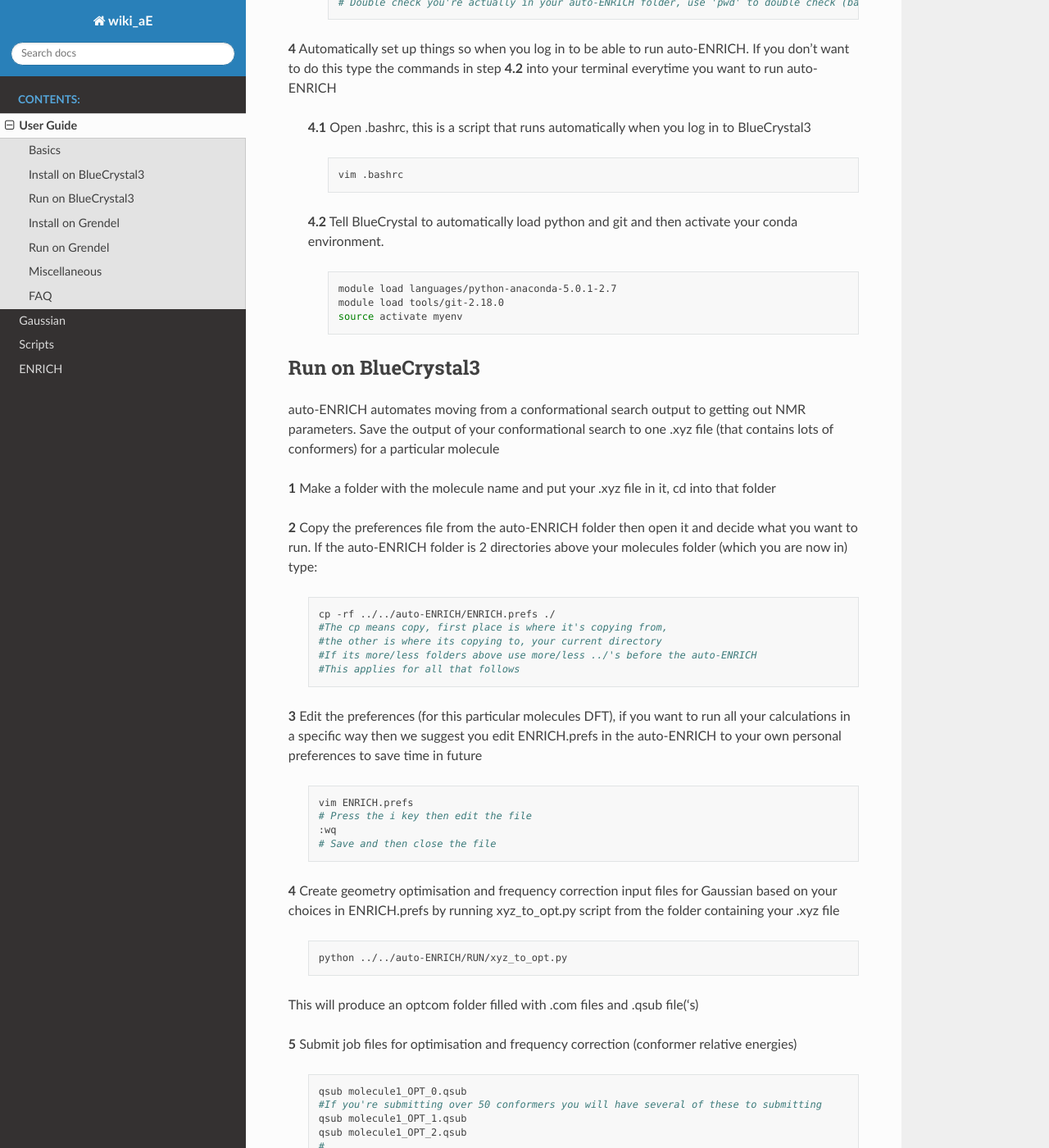
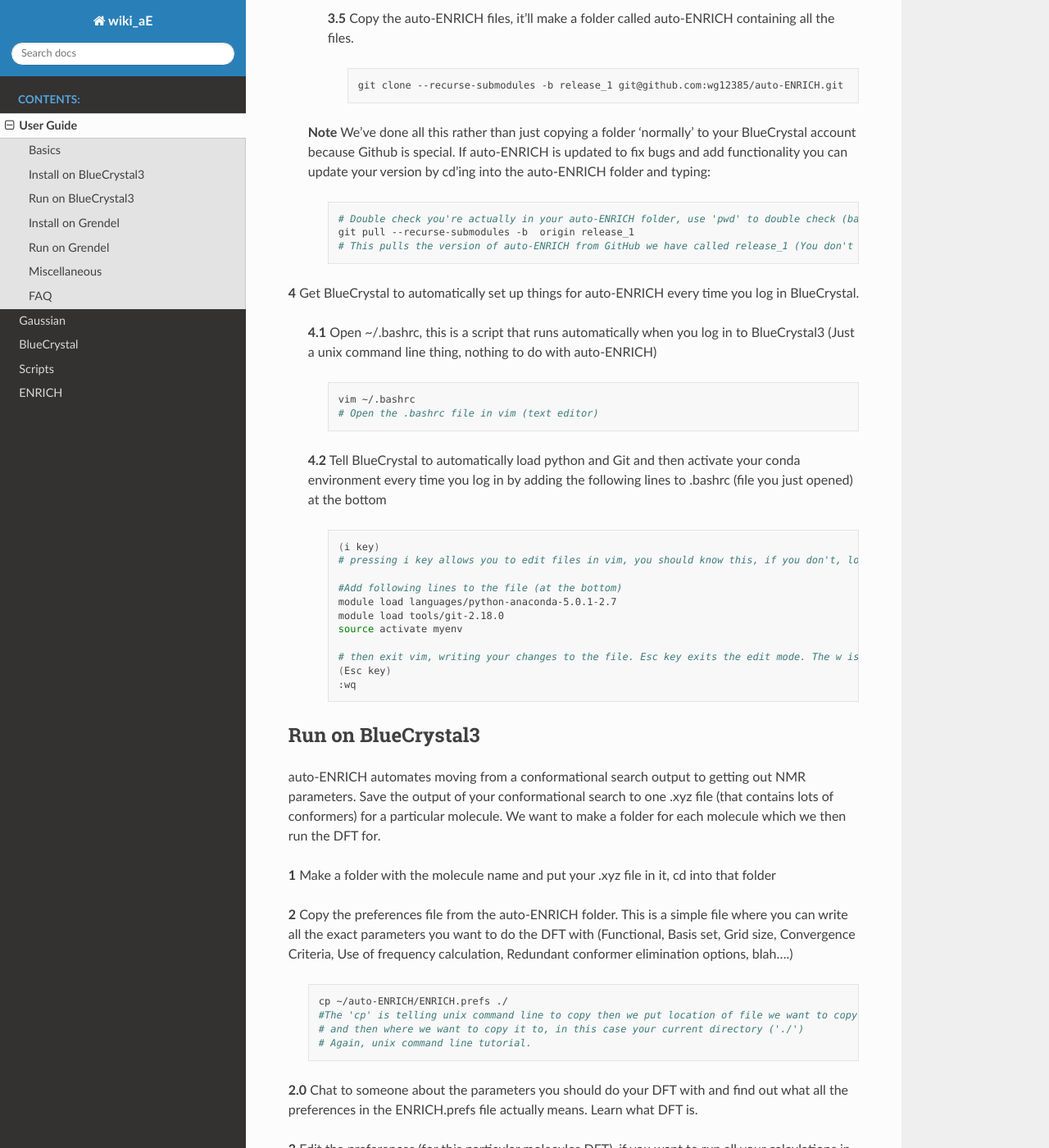
Before and after one commit to wg12385/wiki_aE, a Sphinx documentation site: the page built from docs/source/user_guide.rst, in a window 1280 px wide and 1400 px high, scrolled down 3021 px. Shown: the whole window at 82% size. Built offline with Sphinx 7.4.7 and the Read the Docs theme 2.0.0, drawn with Linux system fonts in a browser that asks for light colours; some of the changed text lies outside the part shown.

Commit message:
Updated user instructions

```diff
--- a/docs/source/user_guide.rst
+++ b/docs/source/user_guide.rst
@@ -19,7 +19,7 @@
     # Then press enter to run command
     # Helpful extra instructions, do not type this into the terminal window
 
-Must learn basic linux commands,
+Must learn basic unix commands,
    .. code-block:: bash
 
      pwd
@@ -33,6 +33,9 @@
 
 auto-ENRICH is a set of python scripts to assist you in extracting and computing NMR parameters and conformer energies from molecular mechanics results using Gaussian. Find out what Gaussian is if you don't know.
 
+BlueCrystal is a computing cluster. A room full of computers you can get to do calculations for you. We make Gaussian input files (.com files) specifying a certain thing we want Gaussian to do then submit them to BlueCrystal for random computers in the BlueCrystal to run and give back the answers. For reference your computer (probably) has 4 cores, on BlueCrystal you can sometimes use up to 400 cores at once. Running DFT is computationally very expensive so doing it on your personal laptop would take forever - hence we use BlueCrystal.
+
+We'd recommend you use Maestro (the free academic license version, most up to date version please) to view molecules. The .xyz files generated in some of auto-ENRICH should be draggable directly into Maestro to view.
 
 
 .. _install_bc3:
@@ -51,7 +54,7 @@
       .. code-block:: bash
 
         cd
-        # This moves you to your home directory
+        # This moves you to your home directory, this is basic unix command line, please learn.
 
     **2.1** Load the conda module. This allows you to easily import modules (packs of pre-built code from other people) into Python (the programming language) to use. Top keep track of all the modules we load them into a particular 'environment'
 
@@ -85,18 +88,19 @@
       .. code-block:: bash
 
         vim ~/.ssh/id_dsa.pub
-        # vim bit at the start means use vim (text editing package) to open the file ~/blah. The ~/ is linux shorthand for your 'root' directory (the one you move to when you cd, it's basically your home folder. If you don't know what cd does, please go back to start and do a Linux tutorial).
+        # vim bit at the start means use vim (text editing package) to open the file ~/blah. The ~/ is unix command line shorthand for your 'root' directory (the one you move to when you cd, it's basically your home folder. If you don't know what cd does, please go back to start and do a unix command line tutorial).
 
       .. figure::  _static/sshkey.png
 
         Example ssh key
 
-   **3.2** Copy the key (all that text) then type :q! to exit
+   **3.2** Copy the key (all that text) then exit vim
 
       .. code-block:: bash
 
+        (Esc key)
         :q!
-        # Close file, this is basic use of vim, you should understand this.
+        # Closes file (without editing), this is basic use of vim, you should understand this.
 
    **3.3** On Normal Computer: Login to Github.com (after making an account) then go to Settings - SSH and GPG keys - New SSH key and paste the key and give it a simple title like BlueCrystal3. Github is a website that we store our auto-ENRICH code on, by giving it your SSH key we are allowing your BlueCrystal account to access your Github account.
 
@@ -110,7 +114,7 @@
 
          module load tools/git-2.18.0
 
-   **3.5** On BlueCrystal: Copy the auto-ENRICH files, it'll make a folder called auto-ENRICH containing all the files.
+   **3.5** Copy the auto-ENRICH files, it'll make a folder called auto-ENRICH containing all the files.
 
       .. code-block:: bash
 
@@ -120,43 +124,55 @@
 
       .. code-block:: bash
 
+        # Double check you're actually in your auto-ENRICH folder, use 'pwd' to double check (basic unix command line, please learn.) then
         git pull --recurse-submodules -b  origin release_1
-        # Double check you're actually in your auto-ENRICH folder, use 'pwd' to double check (basic linux, please learn.)
+        # This pulls the version of auto-ENRICH from GitHub we have called release_1 (You don't need to know about the recurse submodules bit)
 
-**4** Automatically set up things so when you log in to be able to run auto-ENRICH. If you don't want to do this type the commands in step **4.2** into your terminal everytime you want to run auto-ENRICH
+**4** Get BlueCrystal to automatically set up things for auto-ENRICH every time you log in BlueCrystal.
 
-  **4.1** Open .bashrc, this is a script that runs automatically when you log in to BlueCrystal3
+  **4.1** Open ~/.bashrc, this is a script that runs automatically when you log in to BlueCrystal3 (Just a unix command line thing, nothing to do with auto-ENRICH)
 
       .. code-block:: bash
 
-        vim .bashrc
+        vim ~/.bashrc
+        # Open the .bashrc file in vim (text editor)
 
-  **4.2** Tell BlueCrystal to automatically load python and git and then activate your conda environment.
+  **4.2** Tell BlueCrystal to automatically load python and Git and then activate your conda environment every time you log in by adding the following lines to .bashrc (file you just opened) at the bottom
 
       .. code-block:: bash
 
+        (i key)
+        # pressing i key allows you to edit files in vim, you should know this, if you don't, look up a vim tutorial
+
+        #Add following lines to the file (at the bottom)
         module load languages/python-anaconda-5.0.1-2.7
         module load tools/git-2.18.0
         source activate myenv
+
+        # then exit vim, writing your changes to the file. Esc key exits the edit mode. The w is write, q is quit.
+        (Esc key)
+        :wq
+
 
 .. _run_bc3:
 
 Run on BlueCrystal3
 ========================================
 
-auto-ENRICH automates moving from a conformational search output to getting out NMR parameters. Save the output of your conformational search to one .xyz file (that contains lots of conformers) for a particular molecule
+auto-ENRICH automates moving from a conformational search output to getting out NMR parameters. Save the output of your conformational search to one .xyz file (that contains lots of conformers) for a particular molecule. We want to make a folder for each molecule which we then run the DFT for.
 
 **1** Make a folder with the molecule name and put your .xyz file in it, cd into that folder
 
-**2** Copy the preferences file from the auto-ENRICH folder then open it and decide what you want to run. If the auto-ENRICH folder is 2 directories above your molecules folder (which you are now in) type:
+**2** Copy the preferences file from the auto-ENRICH folder. This is a simple file where you can write all the exact parameters you want to do the DFT with (Functional, Basis set, Grid size, Convergence Criteria, Use of frequency calculation, Redundant conformer elimination options, blah....)
 
    .. code-block:: bash
 
-    cp -rf ../../auto-ENRICH/ENRICH.prefs ./
-    #The cp means copy, first place is where it's copying from,
-    #the other is where its copying to, your current directory
-    #If its more/less folders above use more/less ../'s before the auto-ENRICH
-    #This applies for all that follows
+    cp ~/auto-ENRICH/ENRICH.prefs ./
+    #The 'cp' is telling unix command line to copy then we put location of file we want to copy ('~/auto-ENRICH/ENRICH.prefs'),
+    # and then where we want to copy it to, in this case your current directory ('./')
+    # Again, unix command line tutorial.
+
+**2.0** Chat to someone about the parameters you should do your DFT with and find out what all the preferences in the ENRICH.prefs file actually means. Learn what DFT is.
 
 
 **3** Edit the preferences (for this particular molecules DFT), if you want to run all your calculations in a specific way then we suggest you edit ENRICH.prefs in the auto-ENRICH to your own personal preferences to save time in future
@@ -165,26 +181,38 @@
 
      vim ENRICH.prefs
      # Press the i key then edit the file
+
+     # After editing...
+     (Esc key)
      :wq
-     # Save and then close the file
+     # This saves and closes the file
 
-**4** Create geometry optimisation and frequency correction input files for Gaussian based on your choices in ENRICH.prefs by running xyz_to_opt.py script from the folder containing your .xyz file
+**4** (While in folder for your molecule) Create optimisation jobs based on your choices in ENRICH.prefs by running xyz_to_opt.py script from the folder containing your .xyz file
 
    .. code-block:: bash
 
-      python ../../auto-ENRICH/RUN/xyz_to_opt.py
+      python ~/auto-ENRICH/RUN/xyz_to_opt.py
 
 This will produce an optcom folder filled with .com files and .qsub file('s)
+What auto-ENRICH has done is make a load of input files (for each conformer in the .xyz file) for Gaussian to run saying 'do a geometry optimisation (and then frequency calculation) based on the preferences we put in ENRICH.prefs'
+The com files are the just Gaussian input files. The qsub file is so you can submit those gaussian com files as jobs on BlueCrystal.
 
-**5** Submit job files for optimisation and frequency correction (conformer relative energies)
+Please open and look at a couple of the optcom files to see what Gaussian input files look like and that you understand what (most) of the lines of the input file actually means.
+Also have a look at the .qsub file, try understand what it's doing.
+
+**5** Submit job files so BlueCrystal will run all the Gaussian submission files you've written. .qsub files are named after the .xyz file you started with so the below code is for if you have 'molecule1.xyz' as your conformer containing xyz file. If you've forgotten the name of your xyz file a simple 'ls' in the command window will show you (again basic cmd line unix)
 
   .. code-block:: bash
 
+    #
     qsub molecule1_OPT_0.qsub
-    #If you're submitting over 50 conformers you will have several of these to submitting
+    #If you're submitting over 50 conformers you will have several of these to submit
+    # qsub is the command (it means submit to the BlueCrystal queue) then the .qsub file is the file you want to submit
     qsub molecule1_OPT_1.qsub
     qsub molecule1_OPT_2.qsub
     # ... ... ...
+
+Each .qsub file submits 50 (or less) of the Gaussian input files (.com's) as jobs to run on the computing cluster (BlueCrystal) with a particular walltime, no. processors. Please find out what walltime means.
 
 **6** Wait for your calculations to complete..., You can check on their status on grendel (whether queueing/running, job which have finished will disappear)
 
@@ -200,13 +228,13 @@
 
     python ../../auto-ENRICH/RUN/move_complete.py
 
-**8** Create NMR input files by running opt_to_nmr.py. This will also create a file called 'population.txt' containing conformer energies
+**8** Create Gaussian NMR input files by running opt_to_nmr.py. This will also create a file called 'population_information.txt' containing conformer energies and populations
 
   .. code-block:: bash
 
     python ../../auto-ENRICH/RUN/opt_to_nmr.py
 
-This will produce an nmrcom folder filled with .com files and .qsub file('s)
+This will produce an nmrcom folder filled with .com files and .qsub file('s) just like optimisation did
 
 **9** Submit job files for NMR parameter calculation
 
@@ -214,6 +242,7 @@
 
     qsub molecule1_NMR_0.qsub
     #If you're submitting over 50 conformers you will have several of these to submitting
+    # qsub is the command (it means submit to the BlueCrystal queue) then the .qsub file is the file you want to submit
     qsub molecule1_NMR_1.qsub
     qsub molecule1_NMR_2.qsub
     # ... ... ...
@@ -232,20 +261,23 @@
 
     python ../../auto-ENRICH/RUN/nmr_process.py
 
-**13** Produce equivalency file: Open one of the conformers from your original input .xyz in Maestro (or PyMol or any xyz viewer) (normally, not in terminal), In the sidebar go to H - everything then S - sticks and then L - atom identifiers - ID. While in your molecules folder make a file called "Groups.txt" and make list of "your own label" - numbers of atoms that are equivalent (eg H's on methyl groups) .
+**13** Produce equivalency file: Open one of the conformers from your original input .xyz in Maestro (or PyMol or any xyz viewer), In the sidebar go to H - everything then S - sticks and then L - atom identifiers - ID. While in your molecules folder make a file called "Groups.txt" and make list of "your own label" - numbers of atoms that are equivalent (eg H's on methyl groups) .
 
   .. code-block:: bash
 
-    # This is how you'd make the .txt file in terminal, but using notepad is fine
-    vim groups.txt
+    # This is how you'd make the .txt file using vim on BlueCrystal, but using Window notepad (on your own computer, not on BlueCrystal side) is fine
+    vim Groups.txt
+
     # Input all the equivalency eg
-    # H1 - 72,73,74
+    # H1 - 72,73,74 (No blank lines at the end please)
+
+    (Esc key)
     :wq
     # save and close file
 
   .. figure::  _static/equiv.png
 
-     Format for doing equivalency maths, note this molecule has C\ :sub:`2`\  symmetry
+     Format for doing equivalency maths, note this molecule has C\ :sub:`2`\  symmetry so has funky numbering
 
 **14** Run nmr_process.py with equivalency file by specifying equiv as an argument. This will produce two more files in OUTPUT ending in _equiv.txt and _equiv_pretty.txt, The pretty one will show various J couplings > 0.5 Hz and NOEs.
 
```
Also changed, not shown: other parts of docs/source/user_guide.rst (+1 -1 lines), docs/source/gaussian.rst (+8 -0 lines), 11 other files.
